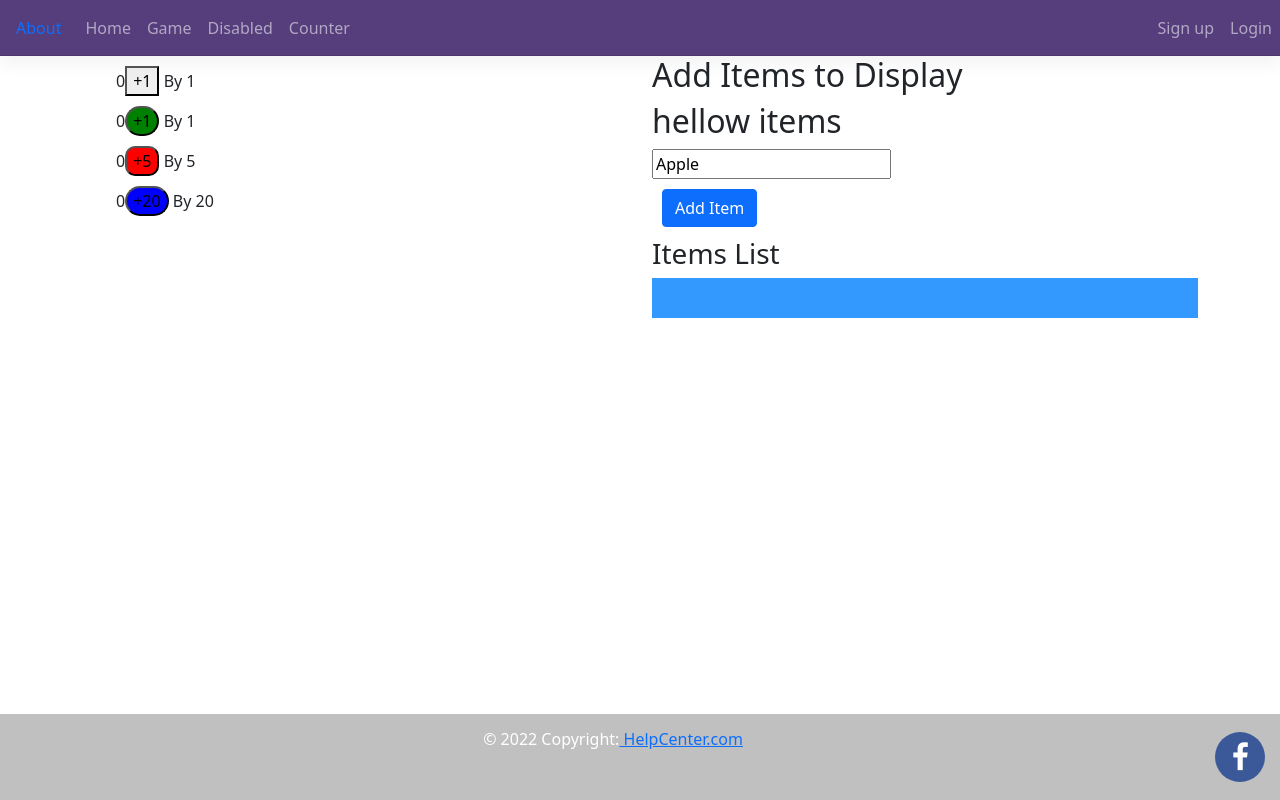
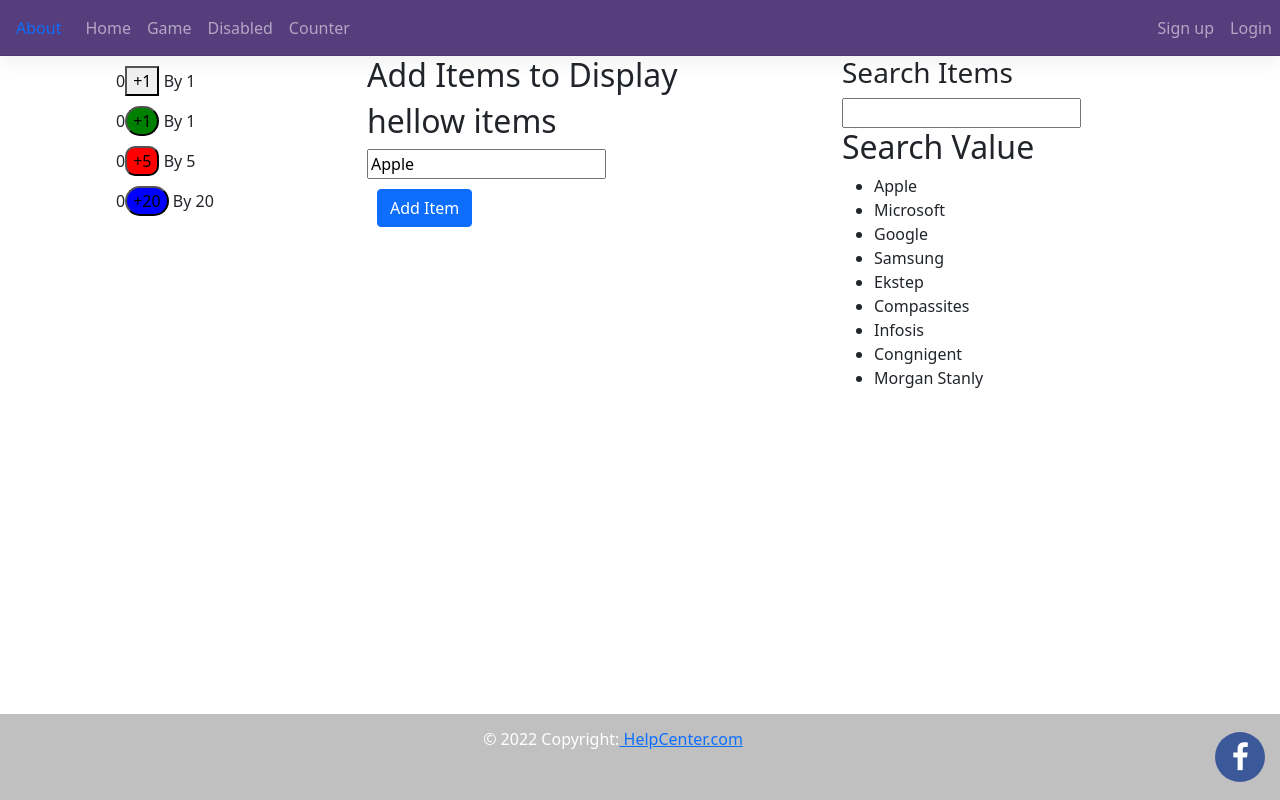
Before and after one commit to rajesh13ca63/tik-tok-game, a React (Create React App) app: page /count in a window 1280 px wide. Built offline with nearby package versions, Linux system fonts and the light colour scheme.

Commit message:
Implementation of searchbar for searching using filter and map.

```diff
--- a/src/countercomponents/count.jsx
+++ b/src/countercomponents/count.jsx
@@ -1,20 +1,36 @@
 import Counter from "./counter";
 import CountItems from "./countitems";
+import SearchBar from "./searchbar";
+
+const productList = [
+    'Apple',
+    'Microsoft',
+    'Google',
+    'Samsung',
+    'Ekstep',
+    'Compassites',
+    'Infosis',
+    'Congnigent',
+    'Morgan Stanly'
+];
 
 const Count = () => {
 
     return(
         <div className="container">
             <div className="row">
-                <div className="col-md-6">
+                <div className="col-md-3">
                     <Counter />
                     <Counter buttonColor={"green"} borderRadius={"20px"} />
                     <Counter incrementBy={5} buttonColor={"red"} borderRadius={"10px"} />
                     <Counter incrementBy={20} buttonColor={"blue"} borderRadius={"50px"} />
                 </div>
-                <div className="col-md-6">
+                <div className="col-md-4">
                     <h2>Add Items to Display</h2>
                     <CountItems />
+                </div>
+                <div className="col-md-4 offset-md-1">
+                    <SearchBar productList={productList} />
                 </div>
             </div>
         </div>
--- a/src/countercomponents/countitems.jsx
+++ b/src/countercomponents/countitems.jsx
@@ -11,8 +11,6 @@ const CountItems = () => {
             ]);
             setItem('');
         }
-
-
     }
 
     const olSytle = {
@@ -37,7 +35,7 @@ const CountItems = () => {
                 onClick={addItems}
                 >Add Item</button>
             </div>
-            <div>
+            {items.length>0 && <div>
                 <h3>Items List</h3>
                 {/* <ol>
                    {items.map((item, index)  => {
@@ -49,7 +47,7 @@ const CountItems = () => {
                         <li key={item.id  } id={item.id} style={liStyle}>{item.value}</li>
                     ))}
                 </ol>
-            </div>
+            </div> }
         </div>
     );
 }
--- /dev/null
+++ b/src/countercomponents/searchbar.jsx
@@ -0,0 +1,32 @@
+import { useState } from "react/cjs/react.development";
+
+const SearchBar = (props) => {
+    const [searchItem, setSearchItem] = useState('');
+
+    const allProductList = props.productList;
+
+    const filterProductList = allProductList.filter(product => (
+        product.toLocaleLowerCase().includes(searchItem.toLocaleLowerCase())
+    ));
+
+    return (
+        <div>
+            <h3>Search Items</h3>
+            <input type="text" value={searchItem}
+            onChange={e => setSearchItem(e.target.value)}
+            />
+            <div>
+                <h2>Search Value {searchItem}</h2>
+                <ul>
+                    {filterProductList.map(product => (
+                        <li key={product}>{product}</li>
+                    ))}
+                </ul>
+
+            </div>
+
+        </div>
+    )
+}
+
+export default SearchBar;
```
